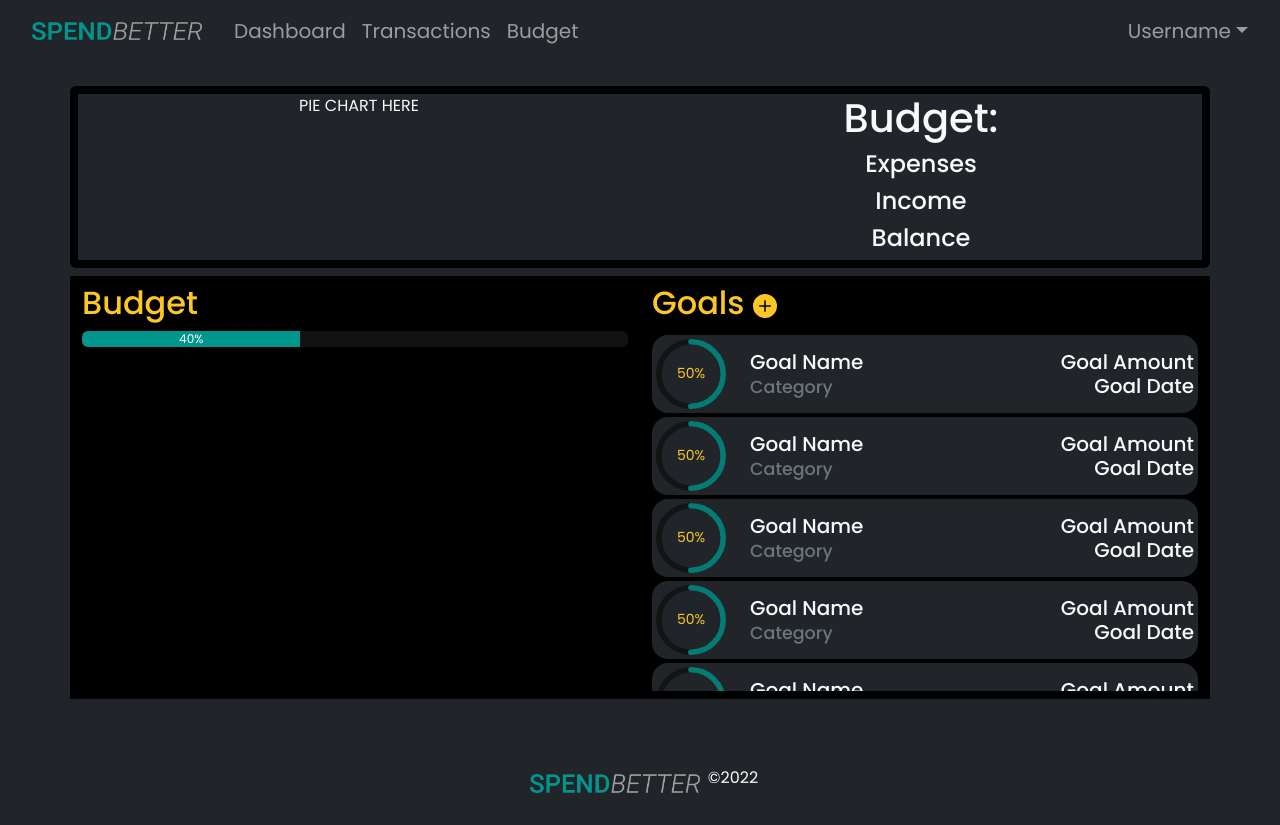
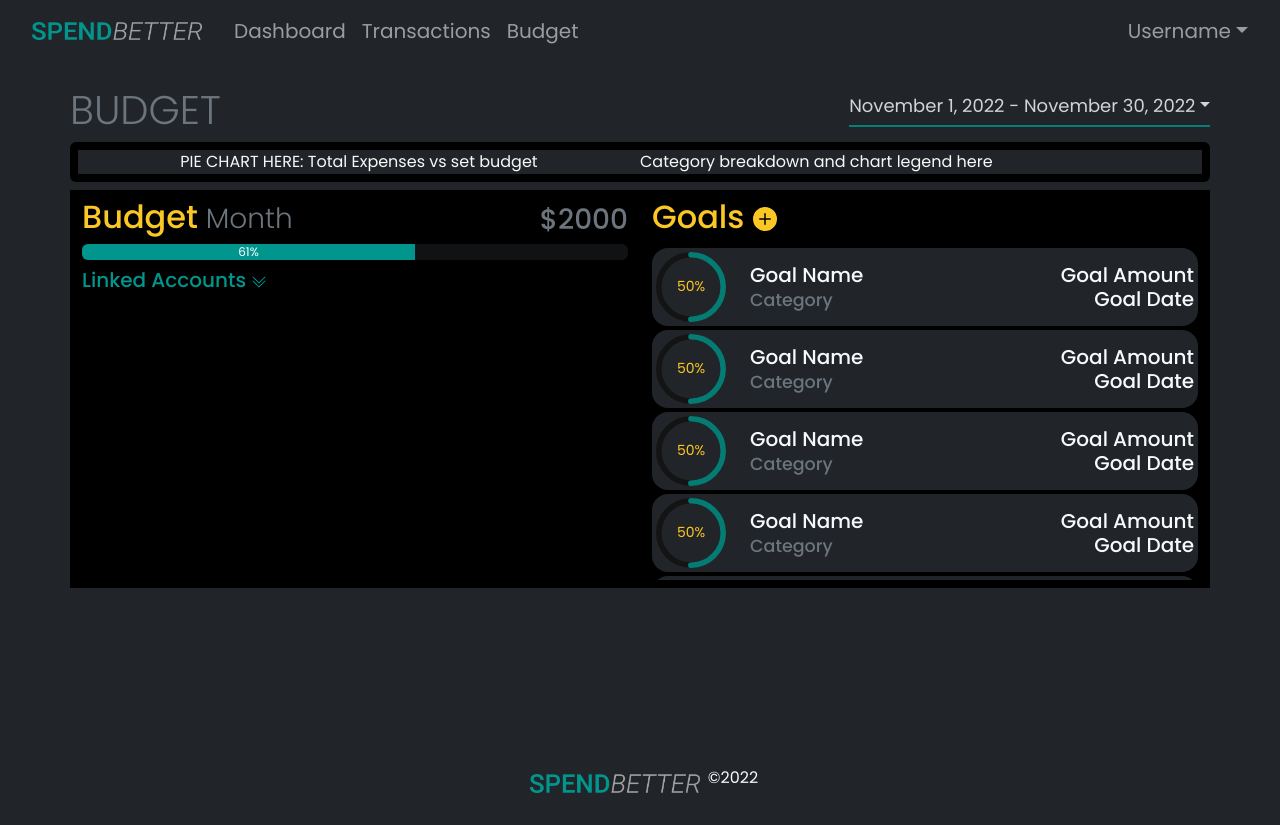
Before and after one commit to nickmendezFlatiron/budget-app, a React (Vite) app in the folder client/: page /budget in a window 1280 px wide. Built offline with nearby package versions, Linux system fonts and the light colour scheme.

Commit message:
created credit card design for displaying account information in budget component

```diff
--- /dev/null
+++ b/client/src/budget/AccountSummaryCard.jsx
@@ -0,0 +1,40 @@
+import React from 'react'
+
+import Card from 'react-bootstrap/Card';
+import Col from 'react-bootstrap/Col';
+import Row from 'react-bootstrap/Row';
+
+
+
+const AccountSummaryCard = () => {
+  return (
+    <Col>
+      <div class='credit-card'>
+        <div class='top-block'>
+          <span class='card-name'>
+            Institution Name
+          </span>
+        </div>
+          <div class='card-number'>
+            <p>5459 xxxx xxxx 7203</p>
+          </div>
+        <div class='bottom-block d-flex justify-content-between'>
+          <div class='balance'>
+            <div>Balance</div>
+            <div class='card-balance'>
+              $ 8619.98
+            </div>
+          </div>
+          <div class='balance'>
+            <div>Expenses</div>
+            <div class='card-balance'>
+              $ 8619.98
+            </div>
+          </div>
+        </div>
+      </div>
+    </Col>
+  )
+}
+
+export default AccountSummaryCard
--- a/client/src/budget/Budget.jsx
+++ b/client/src/budget/Budget.jsx
@@ -1,7 +1,13 @@
-import React from 'react'
+import React, {useState} from 'react'
+
+import TitleDateRange from '../dashboard/widgets/TitleDateRange';
 import GoalsCard from './GoalsCard';
 import GoalForm from './GoalForm';
+
+import CreditCardCollapse from './CreditCardCollapse';
+import AccountSummaryCard from './AccountSummaryCard';
 import BudgetProgress from './BudgetProgress';
+
 import TransactionFilters from '../transactions/TransactionFilters';
 import Container from 'react-bootstrap/Container';
 import Row from 'react-bootstrap/Row';
@@ -10,25 +16,50 @@ import Col from 'react-bootstrap/Col';
 import 'react-circular-progressbar/dist/styles.css';
 
 const Budget = () => {
+  const [timeFrame, setTimeFrame] = useState("Month")
+  const [selectedCategory, setSelectedCategory] = useState('all');
+  const data = {
+    budget: 2000,
+    expenses: 1233
+  }
+  const budgetAmount = <small className="text-muted">Amount</small>
+  const percentage = parseInt(data.expenses / data.budget * 100)
   return (
     <div className='bg-dark text-light vh-85'>
       <Container className='py-4'>
+        <TitleDateRange timeFrame={timeFrame} selectedCategory={selectedCategory} setTimeFrame={setTimeFrame}/>
         <Row xs={1} md={2} className="bg-black p-2 rounded text-center">
           <Col  className='bg-dark '>
-            PIE CHART HERE
+            PIE CHART HERE: Total Expenses vs set budget
           </Col>
           <Col  className='bg-dark '>
             <Row>
-            <h1>Budget: </h1>
-            <h4>Expenses</h4>
-            <h4>Income</h4>
-            <h4>Balance</h4>
+              Category breakdown and chart legend here
             </Row>
           </Col>
         </Row>
         <Row xs={1} lg={2} className='bg-black mt-2 py-2'>
           <Col className="">
-            <BudgetProgress />
+            <BudgetProgress data={data}>
+              <div className='d-flex justify-content-between align-items-end'>
+                <h2 className='text-warning'>
+                  Budget
+                  <small className='text-secondary fw-light '> {timeFrame}</small>
+                  </h2>
+                <h3 className='text-secondary'>${data.budget}</h3>
+
+              </div>
+            </BudgetProgress>
+            <div className='mt-2'>
+              <CreditCardCollapse>
+                <Row xs={1} lg={2} className="g-2">
+                  <AccountSummaryCard />
+                  <AccountSummaryCard />
+                  <AccountSummaryCard />
+                  <AccountSummaryCard />
+                </Row>
+              </CreditCardCollapse>
+            </div>
           </Col>
           <div>
             <GoalForm />
--- a/client/src/budget/BudgetProgress.jsx
+++ b/client/src/budget/BudgetProgress.jsx
@@ -2,16 +2,16 @@ import React, {useState, useEffect} from 'react'
 import ProgressBar from 'react-bootstrap/ProgressBar';
 
 
-const BudgetProgress = () => {
+const BudgetProgress = ({data, children}) => {
   const [percentage, setPercentage] = useState(0)
 
   useEffect(()=> {
-    setPercentage(40)
+    setPercentage(parseInt(((data?.expenses / data?.budget) * 100) ))
   },[])
 
   return (
     <div>
-      <h2 className='text-warning'>Budget</h2>
+      {children}
       <ProgressBar
         now={percentage}
         label={`${percentage}%`}
--- /dev/null
+++ b/client/src/budget/CreditCardCollapse.jsx
@@ -0,0 +1,36 @@
+import React, {useState} from 'react'
+import Collapse from 'react-bootstrap/Collapse';
+import Button from 'react-bootstrap/Button';
+
+const CreditCardCollapse = ({children}) => {
+  const [open, setOpen] = useState(false);
+
+  const chevron = <svg xmlns="http://www.w3.org/2000/svg" width="16" height="16" fill="currentColor" viewBox="0 0 16 16">
+                    <path fillRule="evenodd" d="M1.646 6.646a.5.5 0 0 1 .708 0L8 12.293l5.646-5.647a.5.5 0 0 1 .708.708l-6 6a.5.5 0 0 1-.708 0l-6-6a.5.5 0 0 1 0-.708z"/>
+                    <path fillRule="evenodd" d="M1.646 2.646a.5.5 0 0 1 .708 0L8 8.293l5.646-5.647a.5.5 0 0 1 .708.708l-6 6a.5.5 0 0 1-.708 0l-6-6a.5.5 0 0 1 0-.708z"/>
+                  </svg>
+  const chevronUp = <svg xmlns="http://www.w3.org/2000/svg" width="16" height="16" fill="currentColor" viewBox="0 0 16 16">
+                      <path fill-rule="evenodd" d="M7.646 2.646a.5.5 0 0 1 .708 0l6 6a.5.5 0 0 1-.708.708L8 3.707 2.354 9.354a.5.5 0 1 1-.708-.708l6-6z"/>
+                      <path fill-rule="evenodd" d="M7.646 6.646a.5.5 0 0 1 .708 0l6 6a.5.5 0 0 1-.708.708L8 7.707l-5.646 5.647a.5.5 0 0 1-.708-.708l6-6z"/>
+                    </svg>
+  const renderChevron = !open ? chevron : chevronUp;
+  return (
+    <>
+       <h5
+        onClick={() => setOpen(!open)}
+        aria-controls="linked-accounts"
+        aria-expanded={open}
+        className="text-primary pointer-hover"
+      >
+        Linked Accounts {renderChevron}
+      </h5>
+      <Collapse in={open}>
+        <div id="linked-accounts">
+         {children}
+        </div>
+      </Collapse>
+    </>
+  )
+}
+
+export default CreditCardCollapse
--- a/client/src/dashboard/widgets/TitleDateRange.jsx
+++ b/client/src/dashboard/widgets/TitleDateRange.jsx
@@ -45,6 +45,7 @@ const TitleDateRange = ({timeFrame, handleTimeFrameChange, selectedCategory}) =>
         </Col>
         <Col className="text-center text-white text-md-end px-0">
             <DropDownButton
+              className="titledaterange"
               menuVariant="dark"
               title={isRangeSelected}
               >
--- a/client/src/styles/index.css
+++ b/client/src/styles/index.css
@@ -202,7 +202,7 @@ body::-webkit-scrollbar {
 }
 
 .goal-container {
-  max-height: 45vh;
+  max-height: 336px;
   overflow-y: auto;
 }
 
@@ -212,7 +212,15 @@ body::-webkit-scrollbar {
 
 }
 
-
+/* Credit Card Design */
+.credit-card{
+  border-radius: 10px;
+  background: linear-gradient(to bottom left, #4e4e4e71 60%, #151515cc 70%);
+  padding: 1pc;
+  box-shadow: 4px 4px 6px rgba(255, 255, 255, 0.142);
+  backdrop-filter: blur(4.7px);
+  -webkit-backdrop-filter: blur(4.7px);
+}
 /* Utilities */
 
 .py-60 {
@@ -239,3 +247,30 @@ body::-webkit-scrollbar {
 .highlight:hover{
 background-color: #272a2d;
 }
+
+.titledaterange > button:first-child{
+  background-color: transparent;
+  border-top: 0px;
+  border-right: 0px;
+  border-left: 0px;
+  border-radius: 0px;
+  border-width: 2px;
+  opacity: .8;
+  color: white;
+  font-size: 18px;
+  padding-left: 0px;
+  padding-right: 0px;
+}
+
+.titledaterange > button:first-child:focus{
+  background-color: transparent;
+  border-top: 0px;
+  border-right: 0px;
+  border-left: 0px;
+  border-radius: 0px;
+  border-width: 2px;
+  opacity: .8;
+  color: white;
+  border-color: #fbc724;
+  font-size: 18px;
+}
```
